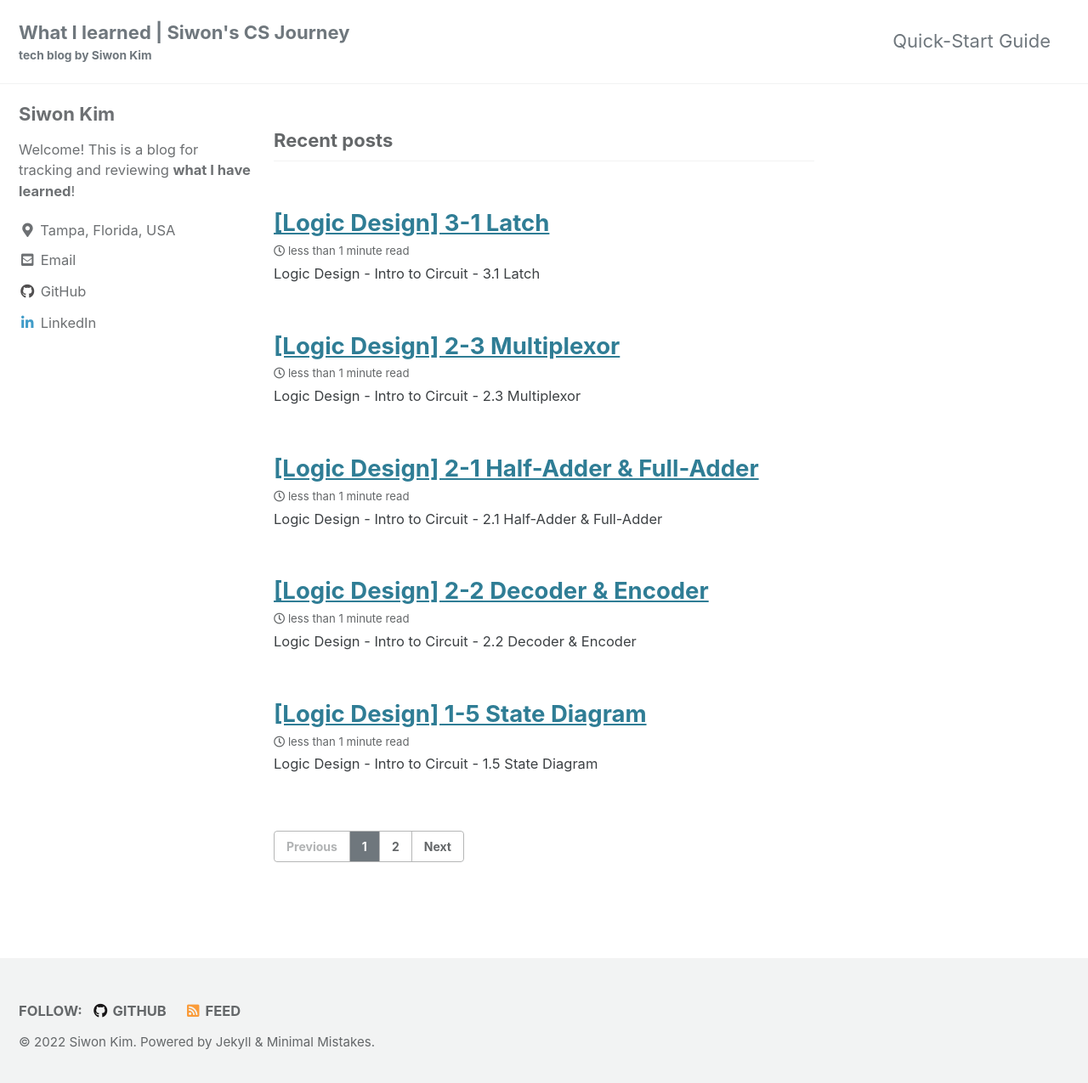
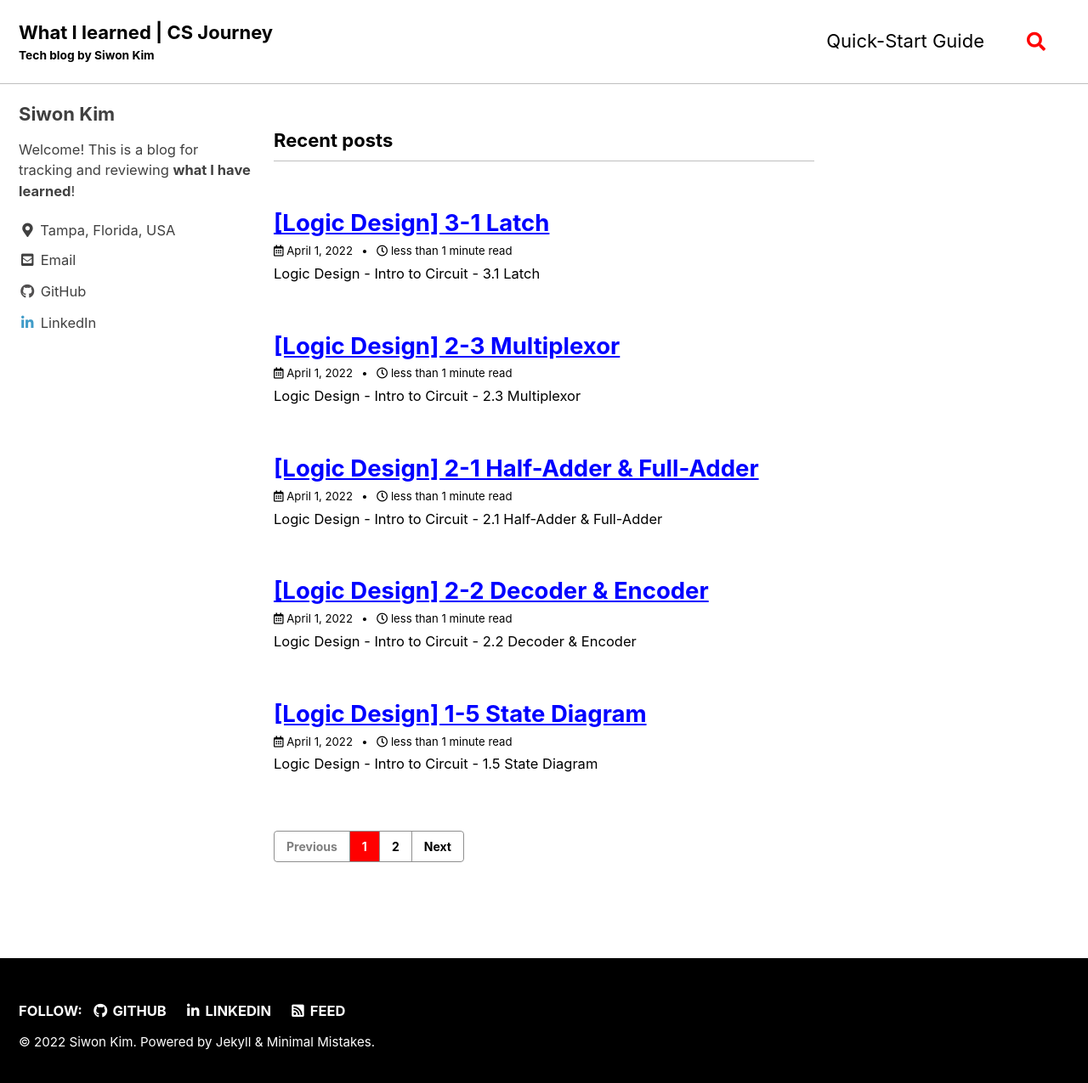
Before and after one commit to Siwon-Kim/Siwon-Kim.github.io, a Jekyll site: the page built from index.html, in a window 1280 px wide and 1283 px high. Shown: the top 1275 px of the window at 85% size. Built offline with Jekyll 4.4.1, drawn with Linux system fonts in a browser that asks for light colours; cached includes are drawn as plain includes; the list of posts is cut into pages by our own code.

Commit message:
Update _config.yml

```diff
--- a/_config.yml
+++ b/_config.yml
@@ -12,13 +12,13 @@
 
 # theme                  : "minimal-mistakes-jekyll"
 # remote_theme           : "mmistakes/minimal-mistakes"
-minimal_mistakes_skin    : "default" # "air", "aqua", "contrast", "dark", "dirt", "neon", "mint", "plum", "sunrise"
+minimal_mistakes_skin    : "contrast" # "air", "aqua", "contrast", "dark", "dirt", "neon", "mint", "plum", "sunrise"
 
 # Site Settings
 locale                   : "en-US"
-title                    : "What I learned | Siwon's CS Journey"
+title                    : "What I learned | CS Journey"
 title_separator          : "-"
-subtitle                 : "tech blog by Siwon Kim"
+subtitle                 : "Tech blog by Siwon Kim"
 name                     : "Siwon Kim"
 description              : "Welcome! This is a blog for tracking and reviewing what I have learned!"
 url                      : "https://Siwon-Kim.github.io"
@@ -27,7 +27,7 @@ repository               : "Siwon-Kim/Siwon-Kim.github.io"
 teaser                   : # path of fallback teaser image, e.g. "/assets/images/500x300.png"
 logo                     : # path of logo image to display in the masthead, e.g. "/assets/images/88x88.png"
 masthead_title           : # overrides the website title displayed in the masthead, use " " for no title
-# breadcrumbs            : false # true, false (default)
+breadcrumbs              : true # true, false (default)
 words_per_minute         : 200
 comments:
   provider               : # false (default), "disqus", "discourse", "facebook", "staticman", "staticman_v2", "utterances", "giscus", "custom"
@@ -59,7 +59,7 @@ reCaptcha:
 atom_feed:
   path                   : # blank (default) uses feed.xml
   hide                   : # true, false (default)
-search                   : # true, false (default)
+search                   : true # false (default)
 search_full_content      : # true, false (default)
 search_provider          : # lunr (default), algolia, google
 algolia:
@@ -126,6 +126,9 @@ footer:
     - label: "GitHub"
       icon: "fab fa-fw fa-github"
       url: "https://github.com/Siwon-Kim"
+    - label: "LinkedIn"
+      icon: "fab fa-fw fa-linkedin-in"
+      url: "https://www.linkedin.com/in/siwonkim1108/"
 
 
 # Reading Files
@@ -196,7 +199,7 @@ sass:
 permalink: /:categories/:title/
 paginate: 5 # amount of posts to show
 paginate_path: /page:num/
-timezone: # https://en.wikipedia.org/wiki/List_of_tz_database_time_zones
+timezone: America/New_York
 
 
 # Plugins (previously gems:)
@@ -263,6 +266,7 @@ defaults:
       layout: single
       author_profile: true
       read_time: true
-      comments: # true
+      comments: true
       share: true
       related: true
+      show_date: true
```
